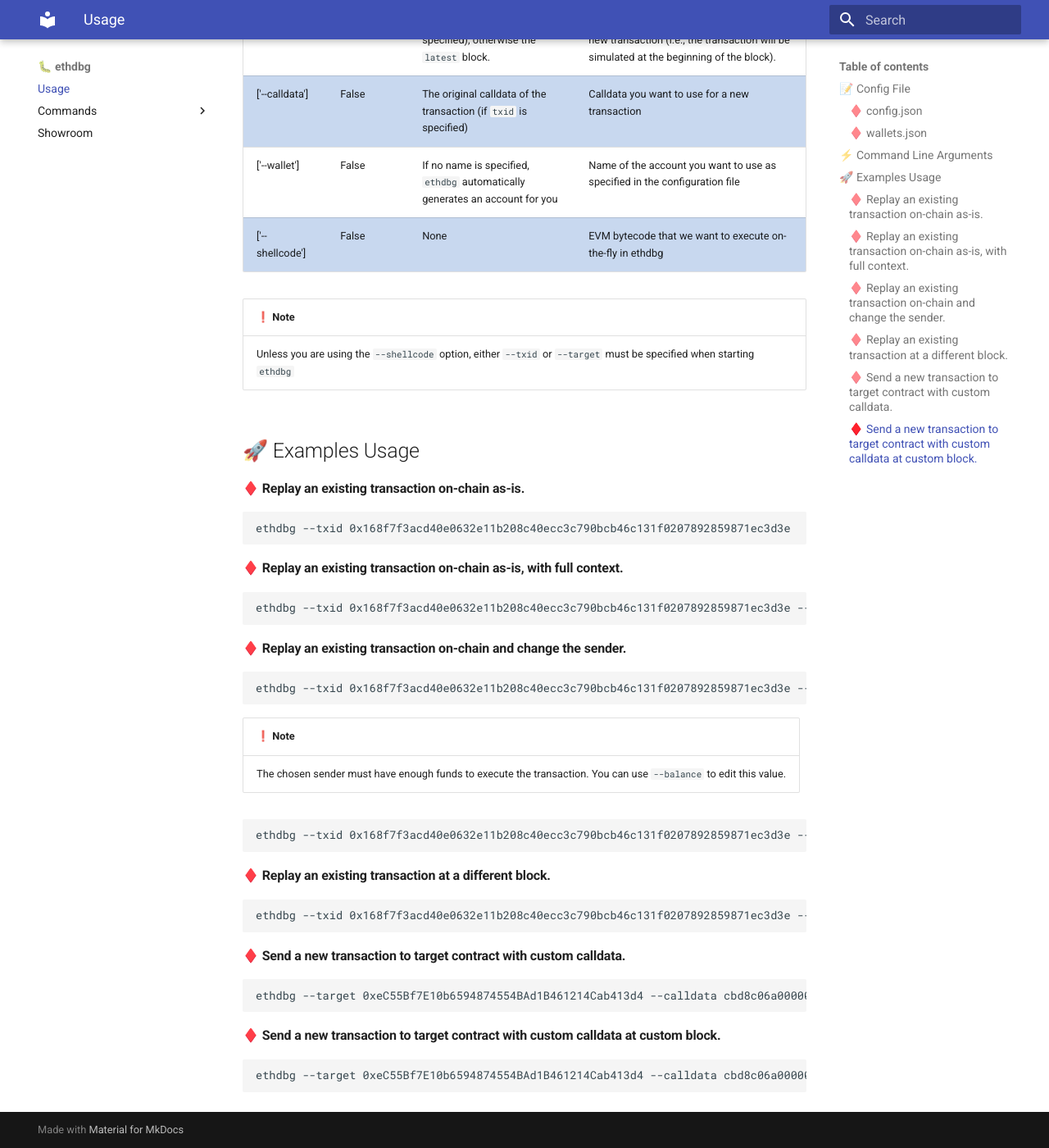
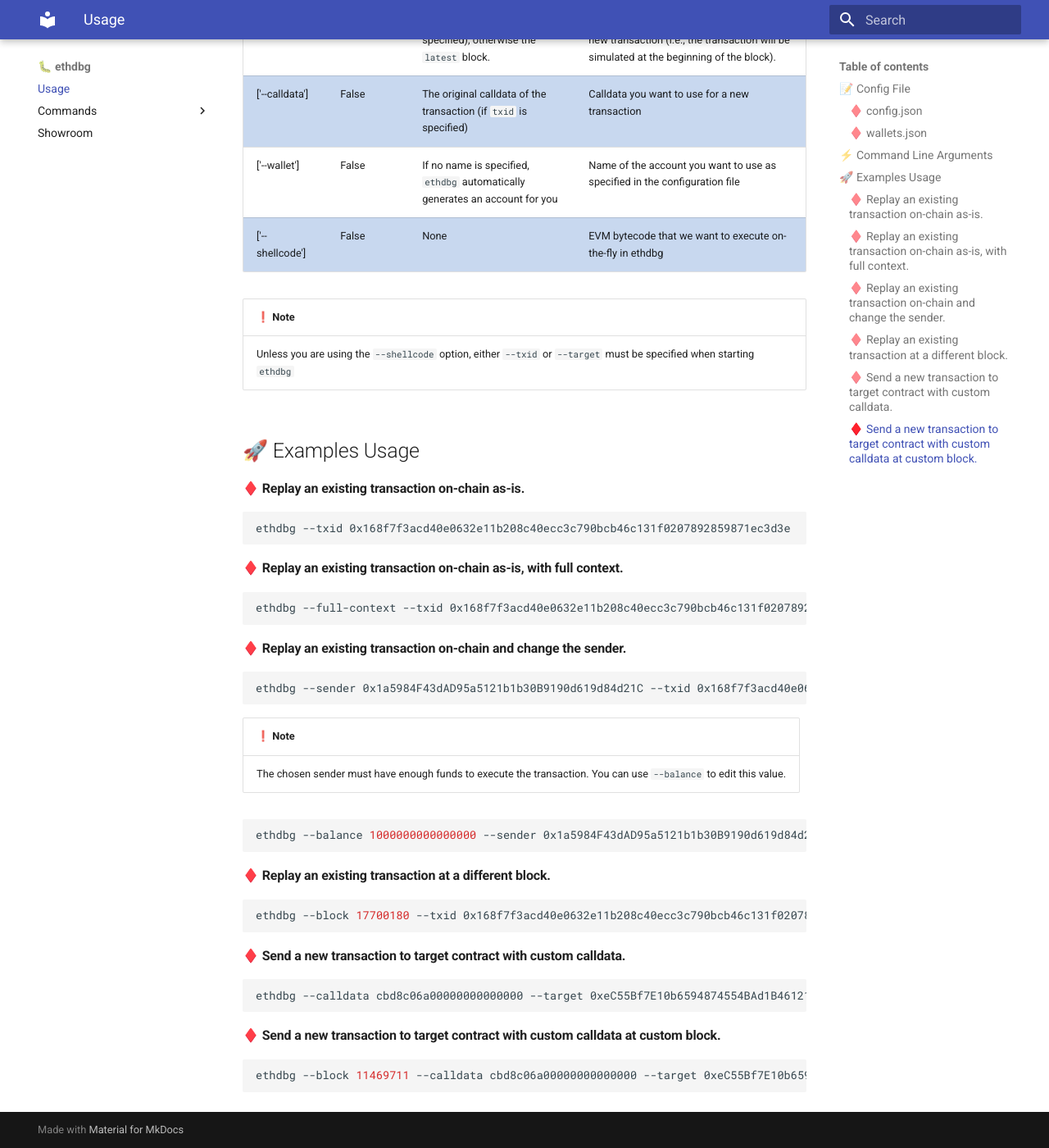
Before and after one commit to ethpwn/ethpwn, an MkDocs documentation site: the page built from docs/docs/ethdbg/usage.md, in a window 1280 px wide and 1400 px high, scrolled down 3697 px. Shown: the whole window at 82% size. Built offline with MkDocs 1.6.1 and Material for MkDocs 9.7.7, drawn with Linux system fonts in a browser that asks for light colours.

Commit message:
better use of the available space in the `ethdbg` docs

````diff
--- a/docs/docs/ethdbg/usage.md
+++ b/docs/docs/ethdbg/usage.md
@@ -154,12 +154,12 @@
 
 #### ♦️ Replay an existing transaction on-chain as-is, with full context.
 ```bash
-ethdbg --txid 0x168f7f3acd40e0632e11b208c40ecc3c790bcb46c131f0207892859871ec3d3e --full-context
+ethdbg --full-context --txid 0x168f7f3acd40e0632e11b208c40ecc3c790bcb46c131f0207892859871ec3d3e
 ```
 
 #### ♦️ Replay an existing transaction on-chain and change the sender.
 ```bash
-ethdbg --txid 0x168f7f3acd40e0632e11b208c40ecc3c790bcb46c131f0207892859871ec3d3e --sender 0x1a5984F43dAD95a5121b1b30B9190d619d84d21C
+ethdbg --sender 0x1a5984F43dAD95a5121b1b30B9190d619d84d21C --txid 0x168f7f3acd40e0632e11b208c40ecc3c790bcb46c131f0207892859871ec3d3e
 ```
 
 | ❗️ Note                               |
@@ -167,20 +167,20 @@
 | The chosen sender must have enough funds to execute the transaction. You can use `--balance` to edit this value. |
 
 ```bash
-ethdbg --txid 0x168f7f3acd40e0632e11b208c40ecc3c790bcb46c131f0207892859871ec3d3e --sender 0x1a5984F43dAD95a5121b1b30B9190d619d84d21C --balance 1000000000000000
+ethdbg --balance 1000000000000000 --sender 0x1a5984F43dAD95a5121b1b30B9190d619d84d21C --txid 0x168f7f3acd40e0632e11b208c40ecc3c790bcb46c131f0207892859871ec3d3e
 ```
 
 #### ♦️ Replay an existing transaction at a different block.
 ```bash
-ethdbg --txid 0x168f7f3acd40e0632e11b208c40ecc3c790bcb46c131f0207892859871ec3d3e --block 17700180
+ethdbg --block 17700180 --txid 0x168f7f3acd40e0632e11b208c40ecc3c790bcb46c131f0207892859871ec3d3e
 ```
 
 #### ♦️ Send a new transaction to target contract with custom calldata.
 ```bash
-ethdbg --target 0xeC55Bf7E10b6594874554BAd1B461214Cab413d4 --calldata cbd8c06a00000000000000
+ethdbg --calldata cbd8c06a00000000000000 --target 0xeC55Bf7E10b6594874554BAd1B461214Cab413d4
 ```
 
 #### ♦️ Send a new transaction to target contract with custom calldata at custom block.
 ```bash
-ethdbg --target 0xeC55Bf7E10b6594874554BAd1B461214Cab413d4 --calldata cbd8c06a00000000000000 --block 11469711
+ethdbg --block 11469711 --calldata cbd8c06a00000000000000 --target 0xeC55Bf7E10b6594874554BAd1B461214Cab413d4
 ```
````
